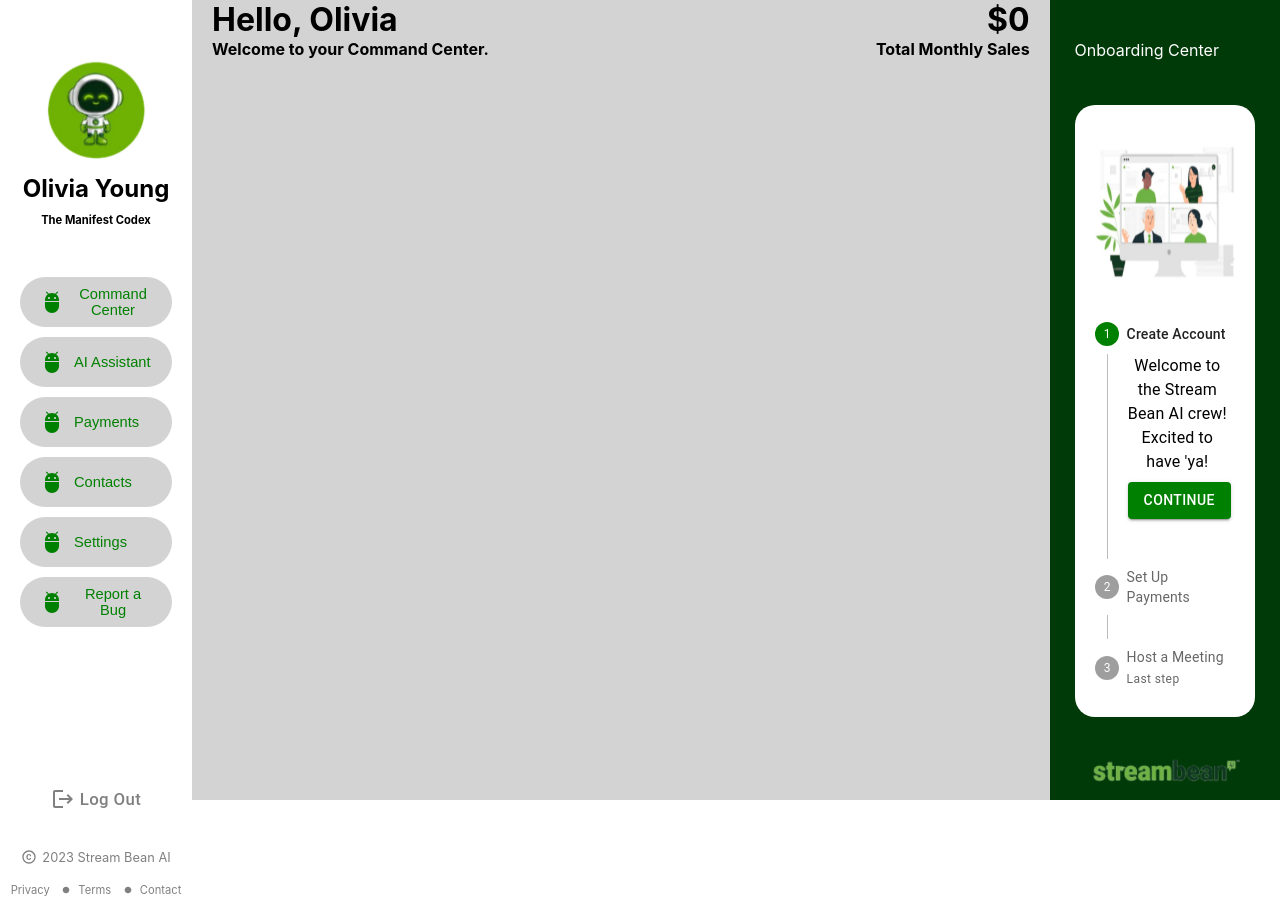
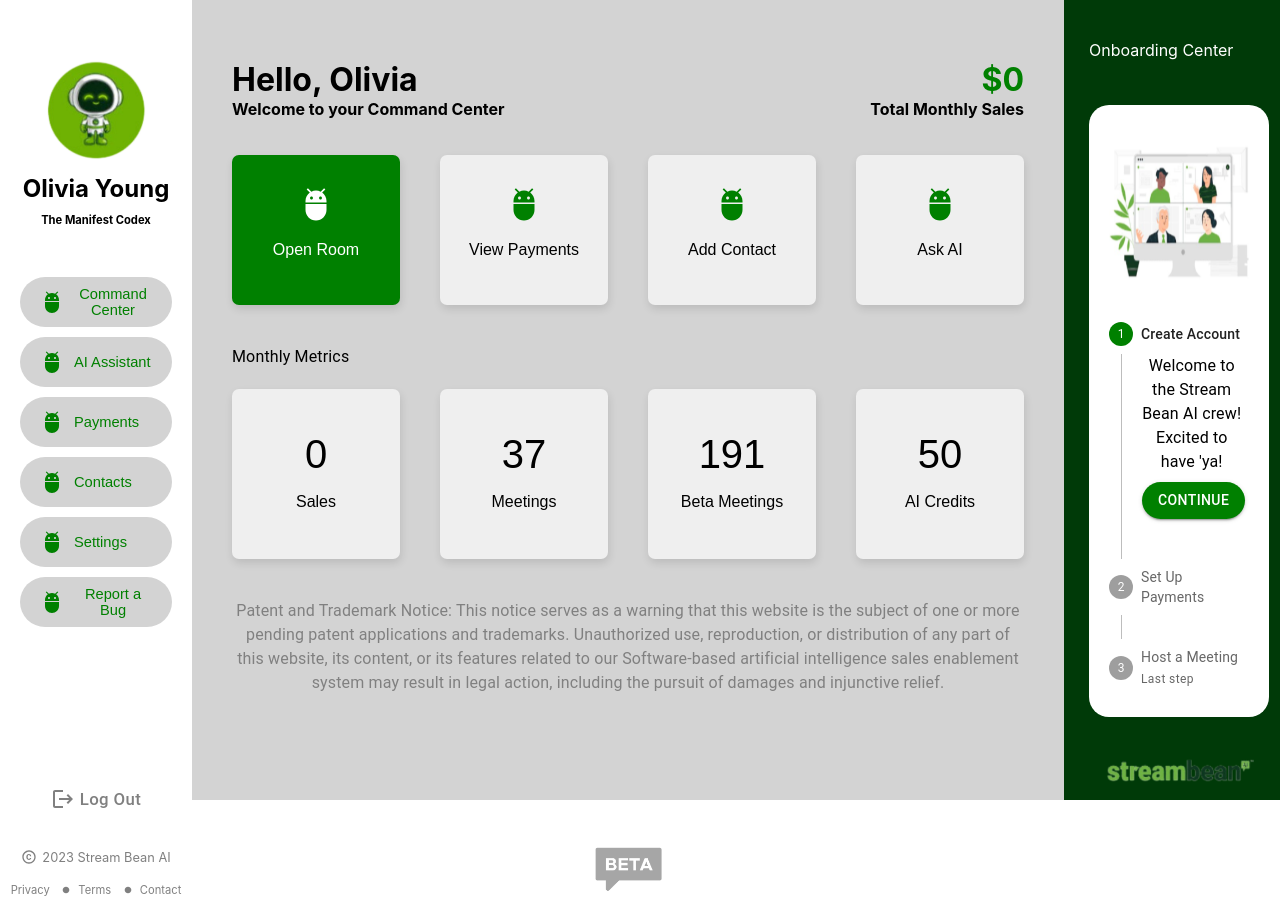
Before and after one commit to oauzenne/streambean-app, a React (Create React App) app: page / in a window 1280 px wide. Built offline with nearby package versions, Linux system fonts and the light colour scheme; a web font is replaced by a local one.

Commit message:
content page rough complete

```diff
--- a/src/Components/onboardingComponent/Onboarding.css
+++ b/src/Components/onboardingComponent/Onboarding.css
@@ -11,6 +11,7 @@
 
 .css-1f5ro5o-MuiButtonBase-root-MuiButton-root {
   background-color: green !important;
+  border-radius: 20px !important;
 }
 
 .css-1u4zpwo-MuiSvgIcon-root-MuiStepIcon-root.Mui-completed {
--- a/src/Containers/contentContainer/ContentPage.jsx
+++ b/src/Containers/contentContainer/ContentPage.jsx
@@ -1,5 +1,47 @@
 import React from "react";
 import "../../Styles/DashboardPage.css";
+import Button from "@mui/material/Button";
+import Typography from "@mui/material/Typography";
+import AdbIcon from "@mui/icons-material/Adb";
+import BetaImg from "../../Images/beta-img.png";
+
+const quickButtons = [
+  {
+    text: "Open Room",
+    icon: <AdbIcon className="quick-click-icon-room" />,
+  },
+  {
+    text: "View Payments",
+    icon: <AdbIcon className="quick-click-icon" />,
+  },
+  {
+    text: "Add Contact",
+    icon: <AdbIcon className="quick-click-icon" />,
+  },
+  {
+    text: "Ask AI",
+    icon: <AdbIcon className="quick-click-icon" />,
+  },
+];
+
+const metricButtons = [
+  {
+    text: 0,
+    subtext: "Sales",
+  },
+  {
+    text: 37,
+    subtext: "Meetings",
+  },
+  {
+    text: 191,
+    subtext: "Beta Meetings",
+  },
+  {
+    text: 50,
+    subtext: "AI Credits",
+  },
+];
 
 const ContentPage = () => {
   return (
@@ -7,7 +49,7 @@
       <section className="top-section">
         <div className="top-left">
           <h2 className="greeting">Hello, Olivia</h2>
-          <h3 className="welcome">Welcome to your Command Center.</h3>
+          <h3 className="welcome">Welcome to your Command Center</h3>
         </div>
 
         <div className="top-right">
@@ -16,7 +58,55 @@
         </div>
       </section>
 
-      <section className="button-section"></section>
+      <section className="quick-button-section">
+        {quickButtons.map((button) =>
+          button.text === "Open Room" ? (
+            <Button aria-label="Add" class="quick-click-button-room">
+              {" "}
+              {button.icon}{" "}
+              <Typography variant="body2" class="quick-button-text-room">
+                {button.text}
+              </Typography>{" "}
+            </Button>
+          ) : (
+            <Button aria-label="Add" class="quick-click-button">
+              {" "}
+              {button.icon}{" "}
+              <Typography variant="body2" class="quick-button-text">
+                {button.text}
+              </Typography>{" "}
+            </Button>
+          )
+        )}
+      </section>
+      <Typography className="metric-text">Monthly Metrics</Typography>
+
+      <section className="metrics-section">
+        {metricButtons.map((button) => (
+          <Button aria-label="Add" class="metric-button">
+            <Typography variant="body2" class="metric-button-text">
+              {button.text}
+            </Typography>{" "}
+            <Typography variant="body2" class="metric-button-text-2">
+              {button.subtext}
+            </Typography>{" "}
+          </Button>
+        ))}
+      </section>
+      <section className="patent-notice">
+        <Typography>
+          Patent and Trademark Notice: This notice serves as a warning that this
+          website is the subject of one or more pending patent applications and
+          trademarks. Unauthorized use, reproduction, or distribution of any
+          part of this website, its content, or its features related to our
+          Software-based artificial intelligence sales enablement system may
+          result in legal action, including the pursuit of damages and
+          injunctive relief.
+        </Typography>
+      </section>
+      <section className="beta-section">
+        <img src={BetaImg} className="beta-img" />
+      </section>
     </div>
   );
 };
--- a/src/Styles/DashboardPage.css
+++ b/src/Styles/DashboardPage.css
@@ -13,8 +13,11 @@
 }
 
 .content-container {
-  width: 68%;
+  width: 65%;
   background-color: lightgray;
+  padding-top: 60px;
+  padding-left: 20px;
+  padding-right: 20px;
 }
 
 .sidebar-container {
@@ -32,6 +35,10 @@
   font-size: 2em;
   margin-bottom: 0px;
   margin-top: 0px;
+}
+
+.dollar-amount {
+  color: green;
 }
 
 .welcome,
@@ -193,3 +200,83 @@
   align-items: flex-end;
   justify-content: center;
 }
+
+.quick-click-button,
+.quick-click-button-room,
+.metric-button {
+  color: white;
+  border: none;
+  border-radius: 7px;
+  width: 275px;
+  height: 150px;
+  margin: 20px;
+  flex-shrink: 1;
+  box-shadow: 1px 4px 8px rgba(0, 0, 0, 0.11);
+  cursor: pointer;
+}
+
+.metric-button {
+  height: 170px;
+}
+
+.quick-click-button-room {
+  background-color: green;
+}
+
+.quick-button-section,
+.metrics-section {
+  display: flex;
+  justify-content: space-between;
+}
+
+.quick-click-icon,
+.quick-click-icon-room {
+  color: green;
+  font-size: 2.7em !important;
+}
+
+.quick-click-icon-room {
+  color: white;
+}
+
+.quick-button-text,
+.metric-button-text,
+.metric-button-text-2 {
+  color: black;
+  font-size: 1.2em;
+}
+
+.metric-button-text {
+  font-size: 3em;
+  margin-bottom: 10px;
+  margin-top: 10px;
+}
+
+.quick-button-text-room {
+  font-size: 1.2em;
+}
+
+.metric-text {
+  color: black;
+  padding-top: 20px;
+  padding-left: 20px;
+  text-align: left;
+}
+
+.patent-notice {
+  padding: 20px;
+  color: grey;
+}
+
+.beta-img {
+  width: 70px;
+  position: absolute;
+  bottom: 0;
+  justify-content: center;
+  transform: translate(-50%, -50%);
+}
+
+.beta-section {
+  position: relative;
+  height: 200px;
+}
```
Also changed, not shown: src/Images/beta-img.png (added).
